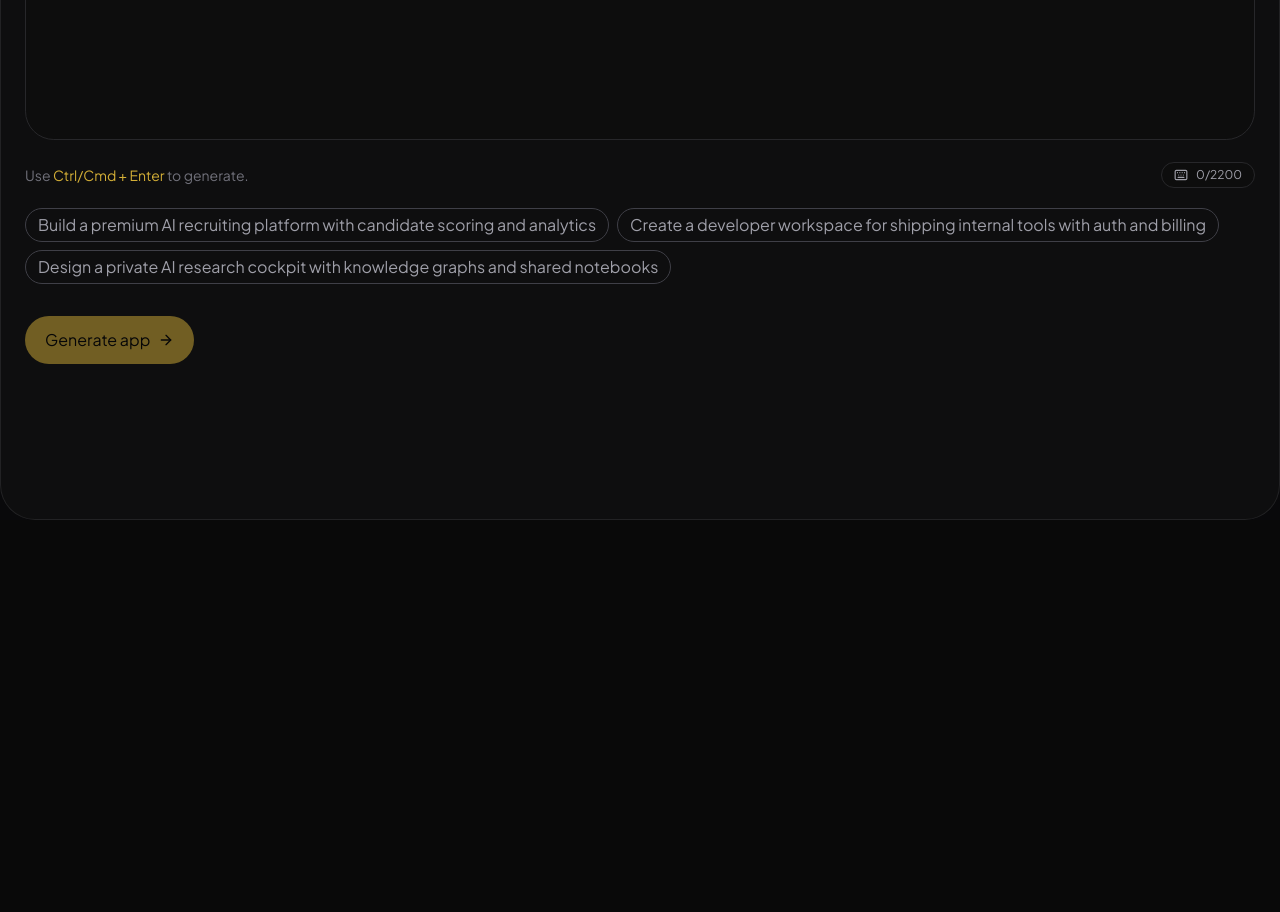
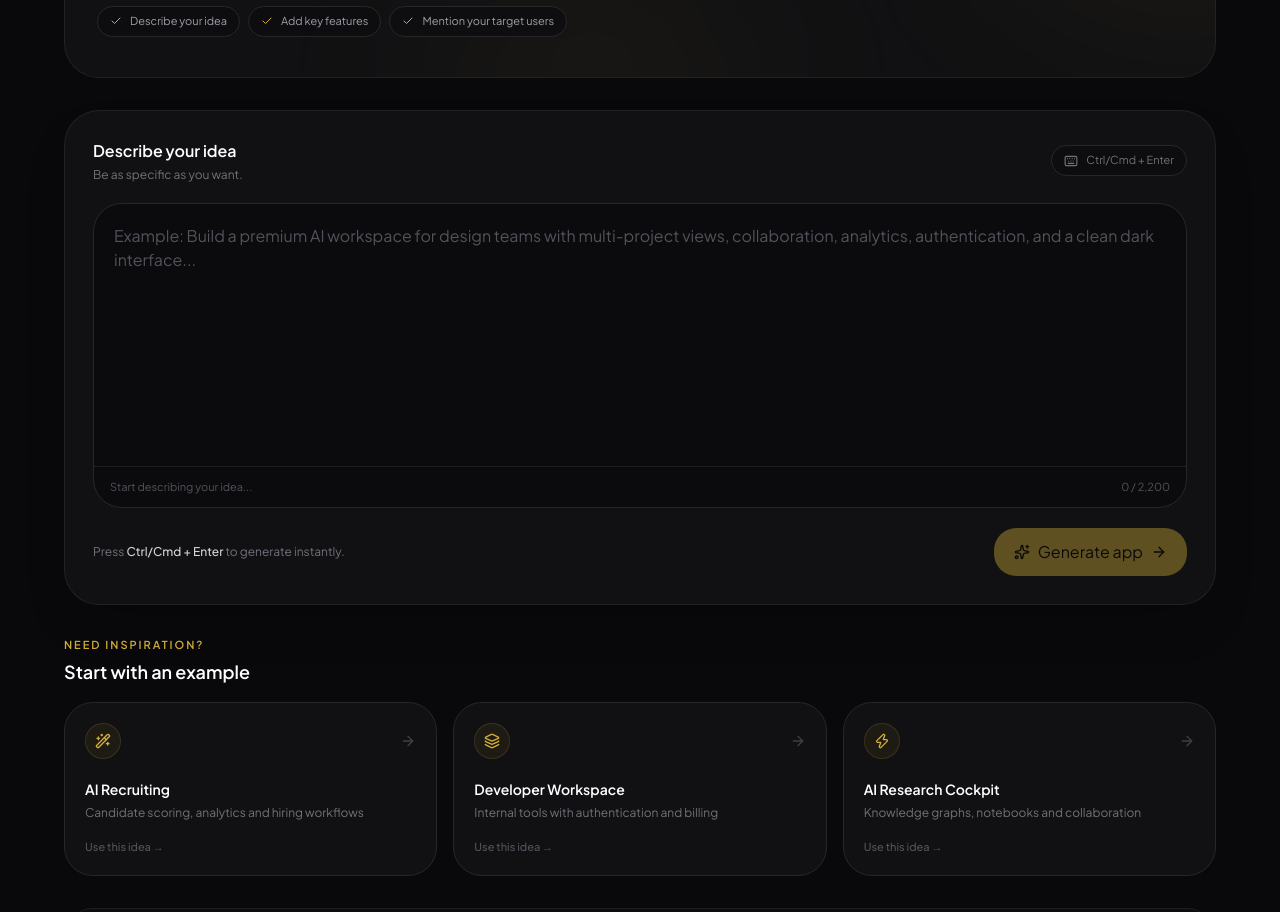
Before and after one commit to thiteswapnil1212-hue/ANVIX-AI, a Next.js app: page /generate in a window 1280 px wide. Shown: the part 280-1192 px from the top of the page. Before the commit the page ends 800 px from the top, so only its background shows below. Built offline with nearby package versions, Linux system fonts and the light colour scheme.

Commit message:
generation page

```diff
--- a/app/generate/page.tsx
+++ b/app/generate/page.tsx
@@ -3,89 +3,363 @@
 import { useState } from "react";
 import { useRouter } from "next/navigation";
 import AppShell from "@/components/layout/AppShell";
-import { Sparkles, ArrowRight, Keyboard } from "lucide-react";
+import {
+  Sparkles,
+  ArrowRight,
+  Keyboard,
+  WandSparkles,
+  Layers3,
+  Zap,
+  Check,
+} from "lucide-react";
 
 const examples = [
+  {
+    title: "AI Recruiting",
+    description: "Candidate scoring, analytics and hiring workflows",
+    prompt:
       "Build a premium AI recruiting platform with candidate scoring and analytics",
+    icon: WandSparkles,
+  },
+  {
+    title: "Developer Workspace",
+    description: "Internal tools with authentication and billing",
+    prompt:
       "Create a developer workspace for shipping internal tools with auth and billing",
+    icon: Layers3,
+  },
+  {
+    title: "AI Research Cockpit",
+    description: "Knowledge graphs, notebooks and collaboration",
+    prompt:
       "Design a private AI research cockpit with knowledge graphs and shared notebooks",
+    icon: Zap,
+  },
 ];
 
 const MAX_CHARS = 2200;
 
 export default function GeneratePage() {
   const router = useRouter();
+
   const [prompt, setPrompt] = useState("");
   const [isSubmitting, setIsSubmitting] = useState(false);
 
-  async function handleGenerate() {
-    const trimmed = prompt.trim();
-    if (!trimmed) return;
+  const trimmedPrompt = prompt.trim();
+  const remainingChars = MAX_CHARS - prompt.length;
+  const canGenerate = trimmedPrompt.length > 0 && !isSubmitting;
+
+  function handleGenerate() {
+    if (!canGenerate) return;
 
     setIsSubmitting(true);
 
     setTimeout(() => {
-      setIsSubmitting(false);
       router.push("/workspace/anvix-generated");
     }, 900);
+  }
+
+  function handleKeyDown(
+    event: React.KeyboardEvent<HTMLTextAreaElement>
+  ) {
+    if (
+      event.key === "Enter" &&
+      (event.metaKey || event.ctrlKey)
+    ) {
+      event.preventDefault();
+      handleGenerate();
+    }
   }
 
   return (
     <AppShell
       title="Generate App"
-      description="Describe the application you want to build and Anvix AI will scaffold a complete workspace tailored to your vision."
+      description="Describe what you want to build and ANVIX will turn your idea into a structured workspace."
     >
-      <div className="rounded-3xl border border-zinc-800/80 bg-[#111111]/80 p-6 backdrop-blur-xl">
-        <div className="mb-5 flex items-center gap-2 text-[#D4AF37]">
-          <Sparkles className="h-5 w-5" />
-          <h2 className="text-lg font-semibold text-white">Describe your idea</h2>
+      <div className="mx-auto w-full max-w-6xl space-y-8">
+
+        {/* HERO */}
+        <section className="relative overflow-hidden rounded-3xl border border-zinc-800/80 bg-[#111113] px-6 py-8 sm:px-8 sm:py-10">
+          <div
+            aria-hidden="true"
+            className="pointer-events-none absolute -right-32 -top-32 h-80 w-80 rounded-full bg-[#D4AF37]/10 blur-[110px]"
+          />
+
+          <div
+            aria-hidden="true"
+            className="pointer-events-none absolute -bottom-40 left-1/3 h-72 w-72 rounded-full bg-[#D4AF37]/5 blur-[100px]"
+          />
+
+          <div className="relative">
+            <div className="mb-5 flex items-center gap-3">
+              <div className="flex h-10 w-10 items-center justify-center rounded-xl border border-[#D4AF37]/20 bg-[#D4AF37]/10">
+                <Sparkles
+                  className="h-5 w-5 text-[#D4AF37]"
+                  aria-hidden="true"
+                />
               </div>
 
+              <div>
+                <p className="text-[11px] font-semibold uppercase tracking-[0.2em] text-[#D4AF37]">
+                  ANVIX AI BUILDER
+                </p>
+                <p className="mt-0.5 text-xs text-zinc-500">
+                  From idea to workspace
+                </p>
+              </div>
+            </div>
+
+            <h1 className="max-w-3xl text-3xl font-semibold tracking-tight text-white sm:text-4xl">
+              What do you want to{" "}
+              <span className="text-[#D4AF37]">build?</span>
+            </h1>
+
+            <p className="mt-3 max-w-2xl text-sm leading-6 text-zinc-400 sm:text-base">
+              Describe your product, workflow, or idea in plain language.
+              ANVIX will use your vision to create the foundation for your
+              workspace.
+            </p>
+
+            <div className="mt-5 flex flex-wrap gap-2">
+              {[
+                "Describe your idea",
+                "Add key features",
+                "Mention your target users",
+              ].map((item) => (
+                <div
+                  key={item}
+                  className="flex items-center gap-2 rounded-full border border-zinc-800 bg-[#0D0D0F]/80 px-3 py-1.5"
+                >
+                  <Check
+                    className="h-3 w-3 text-[#D4AF37]"
+                    aria-hidden="true"
+                  />
+                  <span className="text-[11px] text-zinc-400">
+                    {item}
+                  </span>
+                </div>
+              ))}
+            </div>
+          </div>
+        </section>
+
+        {/* PROMPT BUILDER */}
+        <section className="relative overflow-hidden rounded-3xl border border-zinc-800/80 bg-[#111113] p-5 shadow-2xl shadow-black/20 sm:p-7">
+
+          <div className="mb-5 flex items-center justify-between gap-4">
+            <div>
+              <h2 className="text-base font-semibold text-white">
+                Describe your idea
+              </h2>
+              <p className="mt-1 text-xs text-zinc-500">
+                Be as specific as you want.
+              </p>
+            </div>
+
+            <div className="hidden items-center gap-2 rounded-full border border-zinc-800 bg-[#0D0D0F] px-3 py-1.5 sm:flex">
+              <Keyboard
+                className="h-3.5 w-3.5 text-zinc-500"
+                aria-hidden="true"
+              />
+              <span className="text-[11px] text-zinc-500">
+                Ctrl/Cmd + Enter
+              </span>
+            </div>
+          </div>
+
+          {/* TEXTAREA */}
+          <div
+            className={`relative overflow-hidden rounded-2xl border bg-[#0B0B0D] transition-all duration-200 ${
+              prompt.trim()
+                ? "border-[#D4AF37]/40 shadow-[0_0_30px_rgba(212,175,55,0.05)]"
+                : "border-zinc-800"
+            }`}
+          >
             <textarea
+              id="generate-prompt"
+              name="prompt"
               value={prompt}
-          onChange={(event) => setPrompt(event.target.value.slice(0, MAX_CHARS))}
-          onKeyDown={(event) => {
-            if (event.key === "Enter" && (event.metaKey || event.ctrlKey)) {
-              event.preventDefault();
-              handleGenerate();
+              onChange={(event) =>
+                setPrompt(
+                  event.target.value.slice(0, MAX_CHARS)
+                )
               }
-          }}
-          rows={10}
-          placeholder="Example: Build a premium AI workspace for design teams with multi-project views, collaboration, and analytics..."
-          className="w-full resize-none rounded-2xl border border-zinc-800 bg-[#0D0D0D] p-5 text-base leading-7 text-white outline-none transition focus:border-[#D4AF37]"
+              onKeyDown={handleKeyDown}
+              rows={9}
+              maxLength={MAX_CHARS}
+              placeholder="Example: Build a premium AI workspace for design teams with multi-project views, collaboration, analytics, authentication, and a clean dark interface..."
+              className="w-full resize-none bg-transparent px-5 py-5 text-sm leading-7 text-white outline-none placeholder:text-zinc-600 sm:text-base"
               aria-label="Describe your app"
             />
 
-        <div className="mt-4 flex flex-col gap-3 sm:flex-row sm:items-center sm:justify-between">
-          <p className="text-sm text-zinc-500">Use <span className="text-[#D4AF37]">Ctrl/Cmd + Enter</span> to generate.</p>
-          <div className="flex items-center gap-2 rounded-full border border-zinc-800 bg-[#0D0D0D] px-3 py-1 text-xs text-zinc-400">
-            <Keyboard className="h-3.5 w-3.5" />
-            {prompt.length}/{MAX_CHARS}
+            <div className="flex items-center justify-between border-t border-zinc-800/70 px-4 py-3">
+              <span className="text-[11px] text-zinc-600">
+                {prompt.trim()
+                  ? "Ready to generate"
+                  : "Start describing your idea..."}
+              </span>
+
+              <span
+                className={`text-[11px] ${
+                  remainingChars < 200
+                    ? "text-[#D4AF37]"
+                    : "text-zinc-600"
+                }`}
+              >
+                {prompt.length.toLocaleString()} /{" "}
+                {MAX_CHARS.toLocaleString()}
+              </span>
             </div>
           </div>
 
-        <div className="mt-5 flex flex-wrap gap-2">
-          {examples.map((example) => (
-            <button
-              key={example}
-              type="button"
-              onClick={() => setPrompt(example)}
-              className="rounded-full border border-zinc-700 px-3 py-1 text-xs text-zinc-400 transition hover:border-[#D4AF37] hover:text-[#D4AF37]"
-            >
-              {example}
-            </button>
-          ))}
-        </div>
+          {/* ACTION BAR */}
+          <div className="mt-5 flex flex-col gap-4 sm:flex-row sm:items-center sm:justify-between">
+            <p className="text-xs leading-5 text-zinc-500">
+              Press{" "}
+              <span className="font-medium text-zinc-300">
+                Ctrl/Cmd + Enter
+              </span>{" "}
+              to generate instantly.
+            </p>
 
             <button
               type="button"
               onClick={handleGenerate}
-          disabled={isSubmitting || !prompt.trim()}
-          className="mt-8 inline-flex items-center gap-2 rounded-full bg-[#D4AF37] px-5 py-3 text-sm font-semibold text-black transition hover:bg-[#E2C259] disabled:cursor-not-allowed disabled:opacity-50"
+              disabled={!canGenerate}
+              className="
+                group
+                inline-flex
+                w-full
+                items-center
+                justify-center
+                gap-2
+                rounded-xl
+                bg-[#D4AF37]
+                px-5
+                py-3
+                text-sm
+                font-semibold
+                text-black
+                shadow-lg
+                shadow-[#D4AF37]/10
+                transition-all
+                duration-200
+                hover:bg-[#E2C259]
+                hover:shadow-[#D4AF37]/20
+                active:scale-[0.98]
+                disabled:cursor-not-allowed
+                disabled:opacity-40
+                disabled:shadow-none
+                sm:w-auto
+              "
             >
-          {isSubmitting ? "Generating..." : "Generate app"}
-          <ArrowRight className="h-4 w-4" />
+              {isSubmitting ? (
+                <>
+                  <span className="h-4 w-4 animate-spin rounded-full border-2 border-black/30 border-t-black" />
+                  Generating...
+                </>
+              ) : (
+                <>
+                  <Sparkles
+                    className="h-4 w-4"
+                    aria-hidden="true"
+                  />
+                  Generate app
+                  <ArrowRight
+                    className="h-4 w-4 transition-transform duration-200 group-hover:translate-x-0.5"
+                    aria-hidden="true"
+                  />
+                </>
+              )}
             </button>
+          </div>
+        </section>
+
+        {/* EXAMPLES */}
+        <section>
+          <div className="mb-4">
+            <p className="text-[11px] font-semibold uppercase tracking-[0.18em] text-[#D4AF37]">
+              Need inspiration?
+            </p>
+
+            <h2 className="mt-1 text-lg font-semibold text-white">
+              Start with an example
+            </h2>
+          </div>
+
+          <div className="grid gap-4 md:grid-cols-3">
+            {examples.map((example) => {
+              const Icon = example.icon;
+
+              return (
+                <button
+                  key={example.title}
+                  type="button"
+                  onClick={() => setPrompt(example.prompt)}
+                  className="
+                    group
+                    rounded-2xl
+                    border
+                    border-zinc-800
+                    bg-[#111113]
+                    p-5
+                    text-left
+                    transition-all
+                    duration-200
+                    hover:-translate-y-0.5
+                    hover:border-[#D4AF37]/30
+                    hover:bg-[#141416]
+                    focus:outline-none
+                    focus:ring-2
+                    focus:ring-[#D4AF37]/30
+                  "
+                >
+                  <div className="flex items-center justify-between">
+                    <div className="flex h-9 w-9 items-center justify-center rounded-xl border border-[#D4AF37]/15 bg-[#D4AF37]/[0.07]">
+                      <Icon
+                        className="h-4 w-4 text-[#D4AF37]"
+                        aria-hidden="true"
+                      />
+                    </div>
+
+                    <ArrowRight
+                      className="h-4 w-4 text-zinc-700 transition-all duration-200 group-hover:translate-x-0.5 group-hover:text-[#D4AF37]"
+                      aria-hidden="true"
+                    />
+                  </div>
+
+                  <h3 className="mt-5 text-sm font-semibold text-white">
+                    {example.title}
+                  </h3>
+
+                  <p className="mt-1 text-xs leading-5 text-zinc-500">
+                    {example.description}
+                  </p>
+
+                  <div className="mt-4 text-[11px] font-medium text-zinc-600 transition group-hover:text-[#D4AF37]">
+                    Use this idea →
+                  </div>
+                </button>
+              );
+            })}
+          </div>
+        </section>
+
+        {/* FOOTER TIP */}
+        <div className="flex items-center gap-3 rounded-2xl border border-zinc-800/70 bg-[#0D0D0F] px-4 py-3">
+          <div className="flex h-8 w-8 shrink-0 items-center justify-center rounded-lg bg-[#D4AF37]/10">
+            <Sparkles
+              className="h-3.5 w-3.5 text-[#D4AF37]"
+              aria-hidden="true"
+            />
+          </div>
+
+          <p className="text-xs leading-5 text-zinc-500">
+            <span className="text-zinc-300">Pro tip:</span>{" "}
+            Mention your users, core features, integrations, and preferred
+            design style for a more useful generated workspace.
+          </p>
+        </div>
       </div>
     </AppShell>
   );
```
Lines whose indentation alone changed are shown as unchanged.
